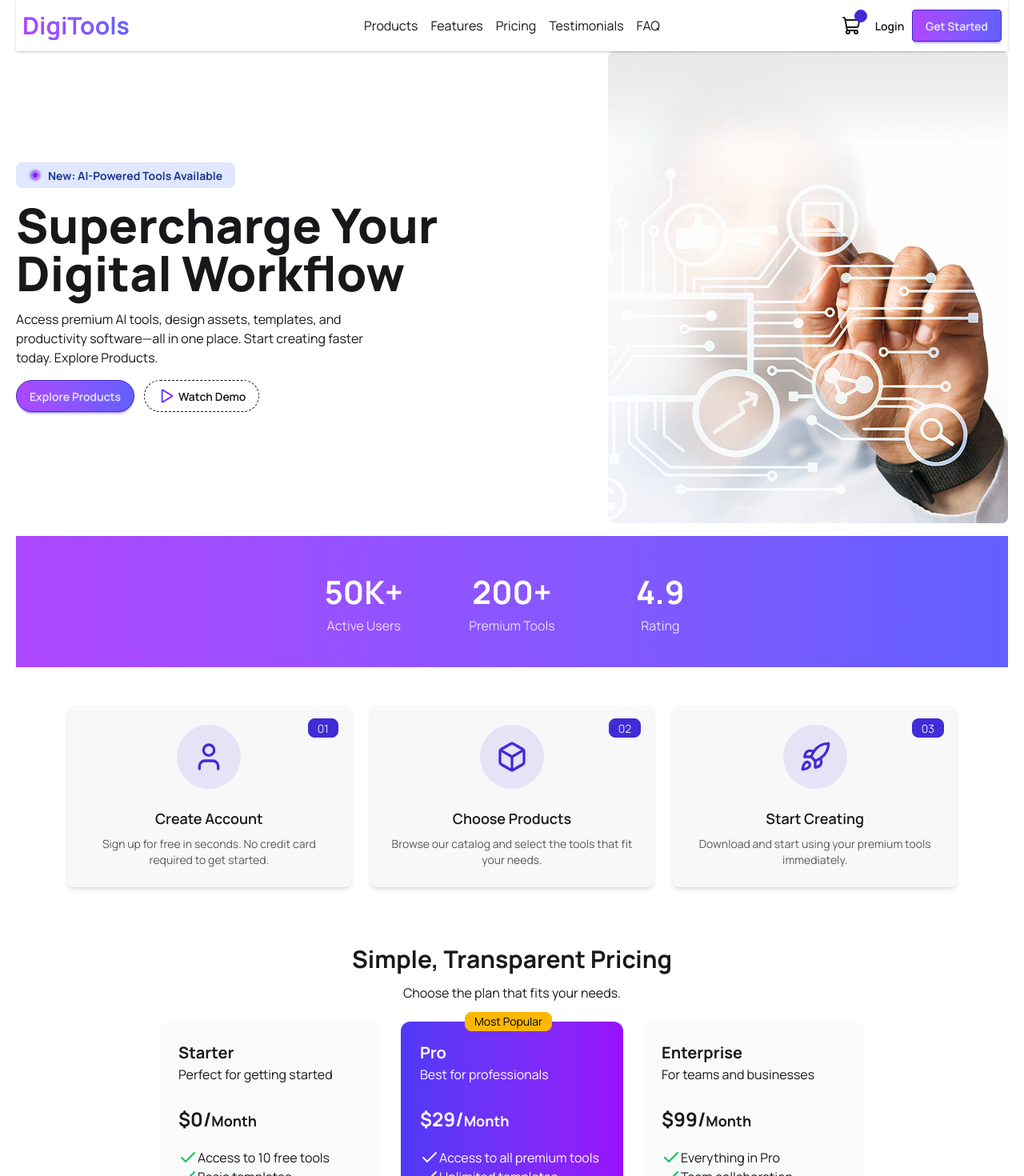
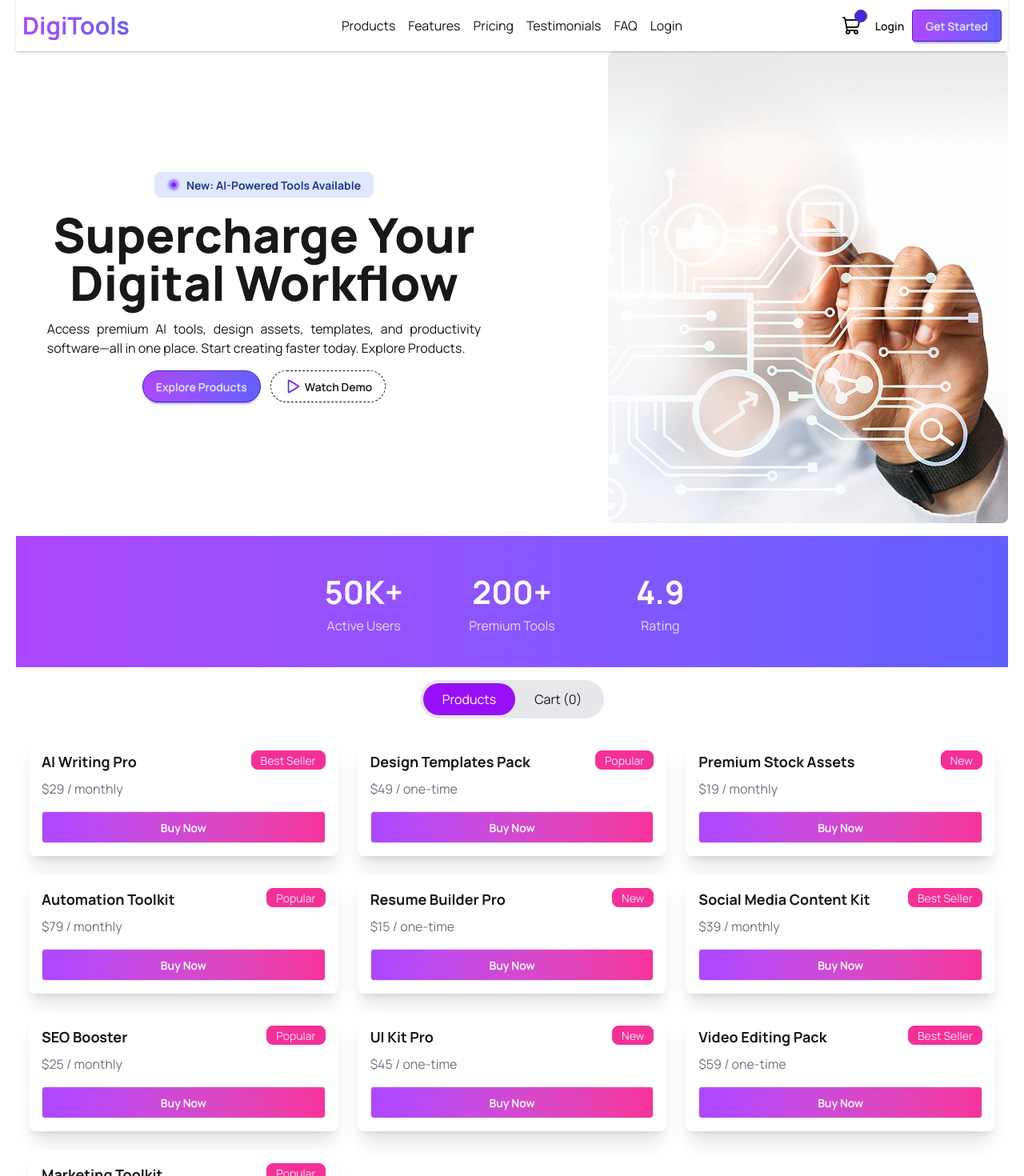
Before and after one commit to ihriyad/Digitool-Platform, a React (Vite) app: page / in a window 1280 px wide. Shown: the top 1470 px of the page at 80% size. Built offline with nearby package versions, Linux system fonts and the light colour scheme.

Commit message:
added productsCards & carts option

```diff
--- a/package.json
+++ b/package.json
@@ -14,6 +14,7 @@
     "lucide-react": "^1.3.0",
     "react": "^19.2.4",
     "react-dom": "^19.2.4",
+    "react-toastify": "^11.0.5",
     "tailwindcss": "^4.2.2"
   },
   "devDependencies": {
--- a/src/App.jsx
+++ b/src/App.jsx
@@ -6,6 +6,8 @@ import Navbar from "./components/Navbar/Navbar";
 import Pricing from "./components/Pricing/Pricing";
 import Status from "./components/Status/Status";
 import Workflow from "./components/Workflow/Workflow";
+import ProductCards from "./components/Products/Products";
+
 
 function App() {
   return (
@@ -18,6 +20,7 @@ function App() {
       <main>
         <Hero></Hero>
         <Status></Status>
+        <ProductCards></ProductCards>
         <Cards></Cards>
         <Pricing></Pricing>
         <Workflow></Workflow>
--- a/src/components/Footer/Footer/Footer.jsx
+++ b/src/components/Footer/Footer/Footer.jsx
@@ -14,7 +14,7 @@ const Footer = () => {
         grid-cols-1
         md:grid-cols-2
         gap-8 border-2
-        border-gray-500
+        border-gray-800
         rounded-2xl p-4"
       >
         <div className="footer-start w-9/12 text-center">
--- a/src/components/Hero/Hero.jsx
+++ b/src/components/Hero/Hero.jsx
@@ -1,18 +1,20 @@
 import React from "react";
-
+import banner from '../../assets/banner.png';
+import dot from '../../assets/dot.png';
+import play from '../../assets/Play.png';
 const Hero = () => {
   return (
     <div className="flex flex-col-reverse md:flex-row gap-4 justify-between items-center">
-      <div className="hero-left pl-3 md:pl-0 md:max-w-3/6 space-y-4">
+      <div className="hero-left text-center pl-3 md:pl-0 md:max-w-3/6 space-y-4">
         <div class="badge badge-info text-blue-900 border-none p-4 font-bold bg-indigo-100">
-          <img src="/src/assets/dot.png" alt="" />
+          <img src={dot} alt="" />
           New: AI-Powered Tools Available
         </div>
-        <h1 className="text-3xl md:text-6xl font-extrabold">
-          Supercharge Your <br />
+        <h1 className="text-2xl md:text-6xl font-extrabold">
+          Supercharge Your<br />
           Digital Workflow
         </h1>
-        <p className="max-w-3/4 text-start">
+        <p className="max-w-7/8 mx-auto text-justify">
           Access premium AI tools, design assets, templates, and productivity
           software—all in one place. Start creating faster today. Explore
           Products.
@@ -22,13 +24,13 @@ const Hero = () => {
             Explore Products
           </button>
           <button className="btn btn-dash text-[bg-linear-to-r from-purple-500 to-indigo-500] rounded-3xl">
-            <img src="/src/assets/Play.png" alt="" />
+            <img src={play} alt="" />
             Watch Demo
           </button>
         </div>
       </div>
       <div className="hero-right">
-        <img src="/src/assets/banner.png" alt="" />
+        <img src={banner} alt="" />
       </div>
     </div>
   );
--- a/src/components/Navbar/Navbar.jsx
+++ b/src/components/Navbar/Navbar.jsx
@@ -25,6 +25,11 @@ const navItems = [
   {
     id: 5,
     name: "FAQ",
+    path: "/",
+  },
+  {
+    id: 6,
+    name: "Login",
     path: "/",
   },
 ];
@@ -58,7 +63,7 @@ const Navbar = () => {
             <span className="badge badge-xs badge-primary indicator-item"></span>
           </div>
         </button>
-        <button className="btn btn-ghost btn-circle">Login</button>
+        <button className="btn hidden md:block btn-ghost btn-circle">Login</button>
         <button className="btn btn-primary bg-linear-to-r from-purple-500 to-indigo-500">Get Started</button>
       </div>
     </div>
--- /dev/null
+++ b/src/components/Products/Cart.jsx
@@ -0,0 +1,50 @@
+import React from 'react';
+import { toast } from 'react-toastify';
+
+const Cart = ({cart, view, handleRemove, total}) => {
+    return (
+     <>
+      {view === "cart" && (
+        <div className="bg-base-200 p-6 rounded-xl">
+          {cart.length === 0 ? (
+            <div className="text-center text-gray-500 py-10">Cart is empty</div>
+          ) : (
+            <>
+              {cart.map((item, index) => (
+                <div
+                  key={index}
+                  className="flex justify-between items-center bg-base-100 p-4 rounded-lg mb-4"
+                >
+                  <div>
+                    <h3 className="font-semibold">{item.name}</h3>
+                    <p className="text-sm text-gray-500">${item.price}</p>
+                  </div>
+                  <button
+                    onClick={() => handleRemove(index)}
+                    className="text-red-500"
+                  >
+                    Remove
+                  </button>
+                </div>
+              ))}
+
+              <div className="flex justify-between font-bold mt-4">
+                <span>Total:</span>
+                <span>${total}</span>
+              </div>
+
+              <button
+                onClick={() => toast.success("Proceeding to checkout")}
+                className="btn w-full mt-4 bg-linear-to-r from-purple-500 to-pink-500 text-white"
+              >
+                Proceed To Checkout
+              </button>
+            </>
+          )}
+        </div>
+      )}
+     </>
+    );
+};
+
+export default Cart;
--- /dev/null
+++ b/src/components/Products/Products.jsx
@@ -0,0 +1,129 @@
+import { useState } from "react";
+import { ToastContainer, toast } from "react-toastify";
+import "react-toastify/dist/ReactToastify.css";
+import Toggle from "./Toggle";
+import ProductsCards from "./ProductsCards";
+import Cart from "./Cart";
+
+const productsData = [
+  {
+    id: 1,
+    name: "AI Writing Pro",
+    price: 29,
+    type: "monthly",
+    badge: "Best Seller",
+  },
+  {
+    id: 2,
+    name: "Design Templates Pack",
+    price: 49,
+    type: "one-time",
+    badge: "Popular",
+  },
+  {
+    id: 3,
+    name: "Premium Stock Assets",
+    price: 19,
+    type: "monthly",
+    badge: "New",
+  },
+  {
+    id: 4,
+    name: "Automation Toolkit",
+    price: 79,
+    type: "monthly",
+    badge: "Popular",
+  },
+  {
+    id: 5,
+    name: "Resume Builder Pro",
+    price: 15,
+    type: "one-time",
+    badge: "New",
+  },
+  {
+    id: 6,
+    name: "Social Media Content Kit",
+    price: 39,
+    type: "monthly",
+    badge: "Best Seller",
+  },
+  {
+    id: 7,
+    name: "SEO Booster",
+    price: 25,
+    type: "monthly",
+    badge: "Popular",
+  },
+  {
+    id: 8,
+    name: "UI Kit Pro",
+    price: 45,
+    type: "one-time",
+    badge: "New",
+  },
+  {
+    id: 9,
+    name: "Video Editing Pack",
+    price: 59,
+    type: "one-time",
+    badge: "Best Seller",
+  },
+  {
+    id: 10,
+    name: "Marketing Toolkit",
+    price: 35,
+    type: "monthly",
+    badge: "Popular",
+  },
+];
+
+const ProductCards = () => {
+  const [view, setView] = useState("products");
+  const [cart, setCart] = useState([]);
+
+  const handleAddToCart = (product) => {
+    setCart((prev) => [...prev, product]);
+    toast.success(`${product.name} added to cart`);
+  };
+
+  const handleRemove = (id) => {
+    setCart((prev) => prev.filter((item, i) => i !== id));
+  };
+
+  const total = cart.reduce((sum, item) => sum + item.price, 0);
+
+  return (
+    <div className="p-4">
+      <ToastContainer />
+
+      {/* Toggle */}
+      <div className="flex justify-center mb-6">
+        <Toggle setView={setView} cart={cart} view={view}></Toggle>
+      </div>
+
+      {/* Products */}
+      {view === "products" && (
+        <div className="grid grid-cols-1 sm:grid-cols-2 lg:grid-cols-3 gap-6">
+          {productsData.map((product) => (
+            <ProductsCards
+              product={product}
+              handleAddToCart={handleAddToCart}
+            ></ProductsCards>
+          ))}
+        </div>
+      )}
+
+      {/* Cart */}
+
+      <Cart
+        view={view}
+        total={total}
+        handleRemove={handleRemove}
+        cart={cart}
+      ></Cart>
+    </div>
+  );
+};
+
+export default ProductCards;
--- /dev/null
+++ b/src/components/Products/ProductsCards.jsx
@@ -0,0 +1,25 @@
+import React from 'react';
+
+const ProductsCards = ({product, handleAddToCart}) => {
+    return (
+         <div key={product.id} className="card bg-base-100 shadow-xl p-4">
+              <div className="flex justify-between">
+                <h2 className="text-lg font-bold">{product.name}</h2>
+                <span className="badge badge-secondary">{product.badge}</span>
+              </div>
+
+              <p className="mt-2 text-gray-500">
+                ${product.price} / {product.type}
+              </p>
+
+              <button
+                onClick={() => handleAddToCart(product)}
+                className="btn mt-4 bg-linear-to-r from-purple-500 to-pink-500 text-white"
+              >
+                Buy Now
+              </button>
+            </div>
+    );
+};
+
+export default ProductsCards;
--- /dev/null
+++ b/src/components/Products/Toggle.jsx
@@ -0,0 +1,26 @@
+import React from 'react';
+
+const Toggle = ({setView, cart, view}) => {
+    return (
+       <div className="bg-gray-200 rounded-full p-1 flex">
+          <button
+            onClick={() => setView("products")}
+            className={`px-6 py-2 rounded-full ${
+              view === "products" ? "bg-purple-600 text-white" : ""
+            }`}
+          >
+            Products
+          </button>
+          <button
+            onClick={() => setView("cart")}
+            className={`px-6 py-2 rounded-full ${
+              view === "cart" ? "bg-purple-600 text-white" : ""
+            }`}
+          >
+            Cart ({cart.length})
+          </button>
+        </div>
+    );
+};
+
+export default Toggle;
--- a/src/components/Workflow/Workflow.jsx
+++ b/src/components/Workflow/Workflow.jsx
@@ -3,10 +3,10 @@ import React from "react";
 const Workflow = () => {
   return (
     <div className="text-center bg-linear-to-r from-purple-500 to-indigo-500 p-10  text-[18px] space-y-4">
-      <h2 className="text-white text-3xl font-bold">
+      <h2 className="text-white text-xl md:text-3xl font-bold">
         Ready to Transform Your Workflow?
       </h2>
-      <p className="text-white/70">
+      <p className="text-white/70 text-[12px] md:text-[16px]">
         Join thousands of professionals who are already using Digitools to work
         smarter.Start your free trial today.
       </p>
@@ -18,7 +18,7 @@ const Workflow = () => {
           View Pricing
         </button>
       </div>
-      <p>14-day free trial • No credit card required • Cancel anytime</p>
+      <p className="text-[12px] md:text-[16px]">14-day free trial • No credit card required • Cancel anytime</p>
     </div>
   );
 };
```
Also changed, not shown: 1 other file (tests, documents, lock files or other folders).
